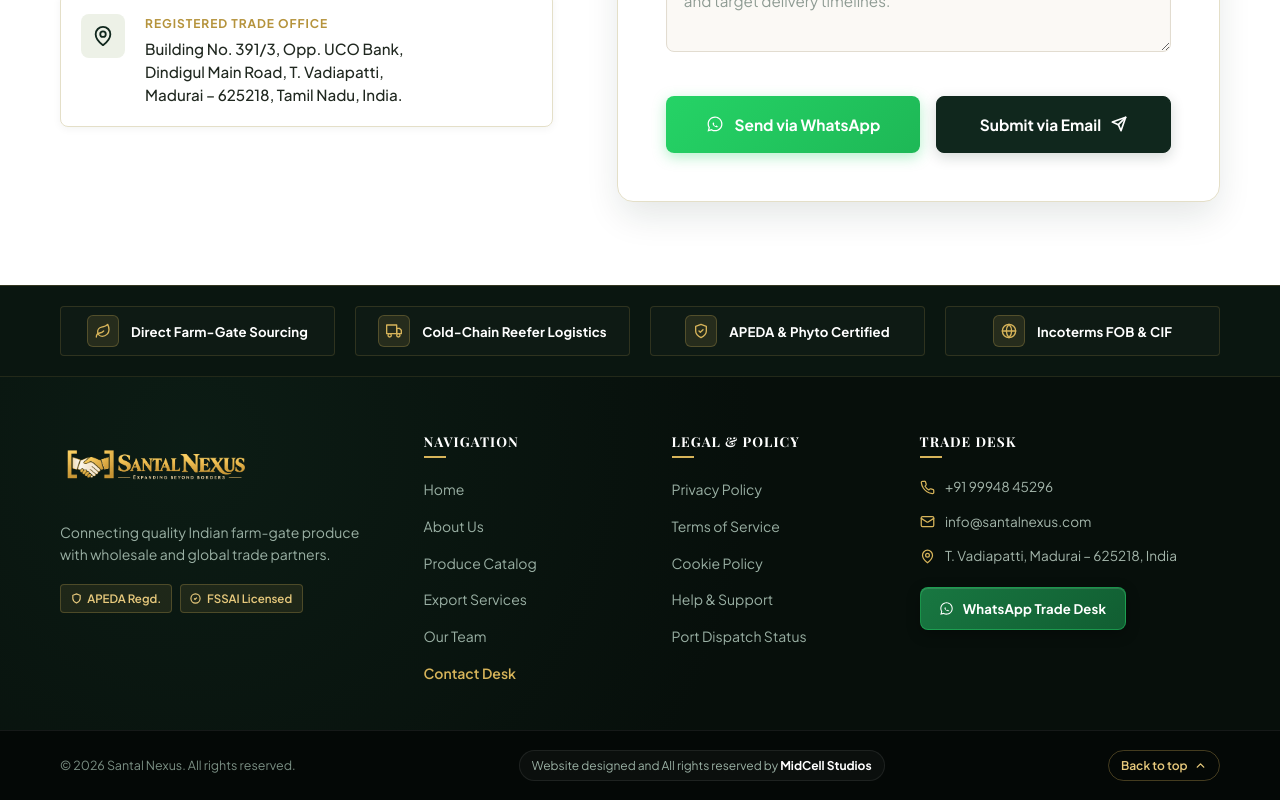
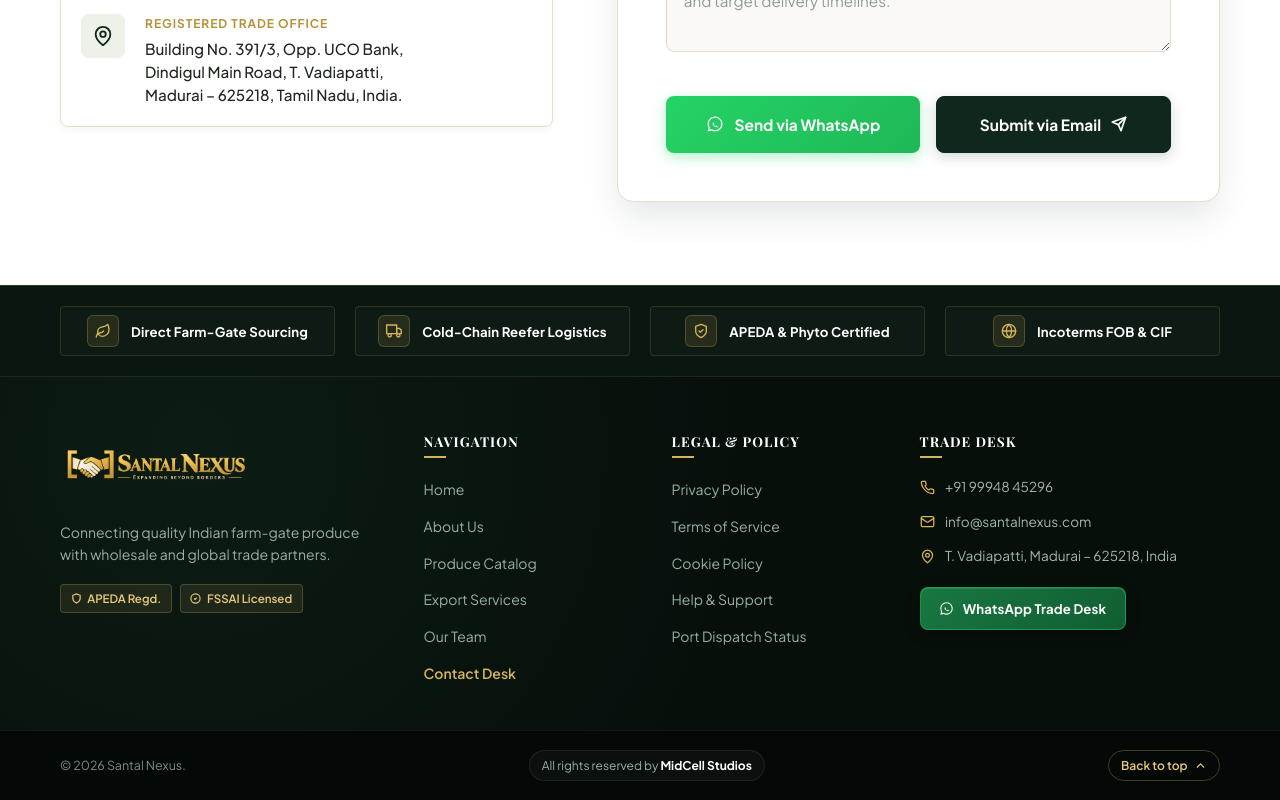
Before and after one commit to Sonu-Thomas-001/www.santalnexus.com, a Next.js app: page / in a window 1280 px wide. Shown: the part 10802-11602 px from the top of the page. Built offline with nearby package versions, Linux system fonts and the light colour scheme.

Commit message:
fix(footer): update copyright notice to 'All rights reserved by MidCell Studios'

```diff
--- a/components/Footer.tsx
+++ b/components/Footer.tsx
@@ -167,10 +167,10 @@ export default function Footer() {
       {/* 3. Footer Bottom Bar */}
       <div className="footer-bottom-bar">
         <div className="container footer-bottom-container">
-          <p className="footer-copy">&copy; {currentYear} Santal Nexus. All rights reserved.</p>
+          <p className="footer-copy">&copy; {currentYear} Santal Nexus.</p>
 
           <div className="footer-port-status-pill">
-            <span>Website designed and All rights reserved by <strong>MidCell Studios</strong></span>
+            <span>All rights reserved by <strong>MidCell Studios</strong></span>
           </div>
 
           <button
```
